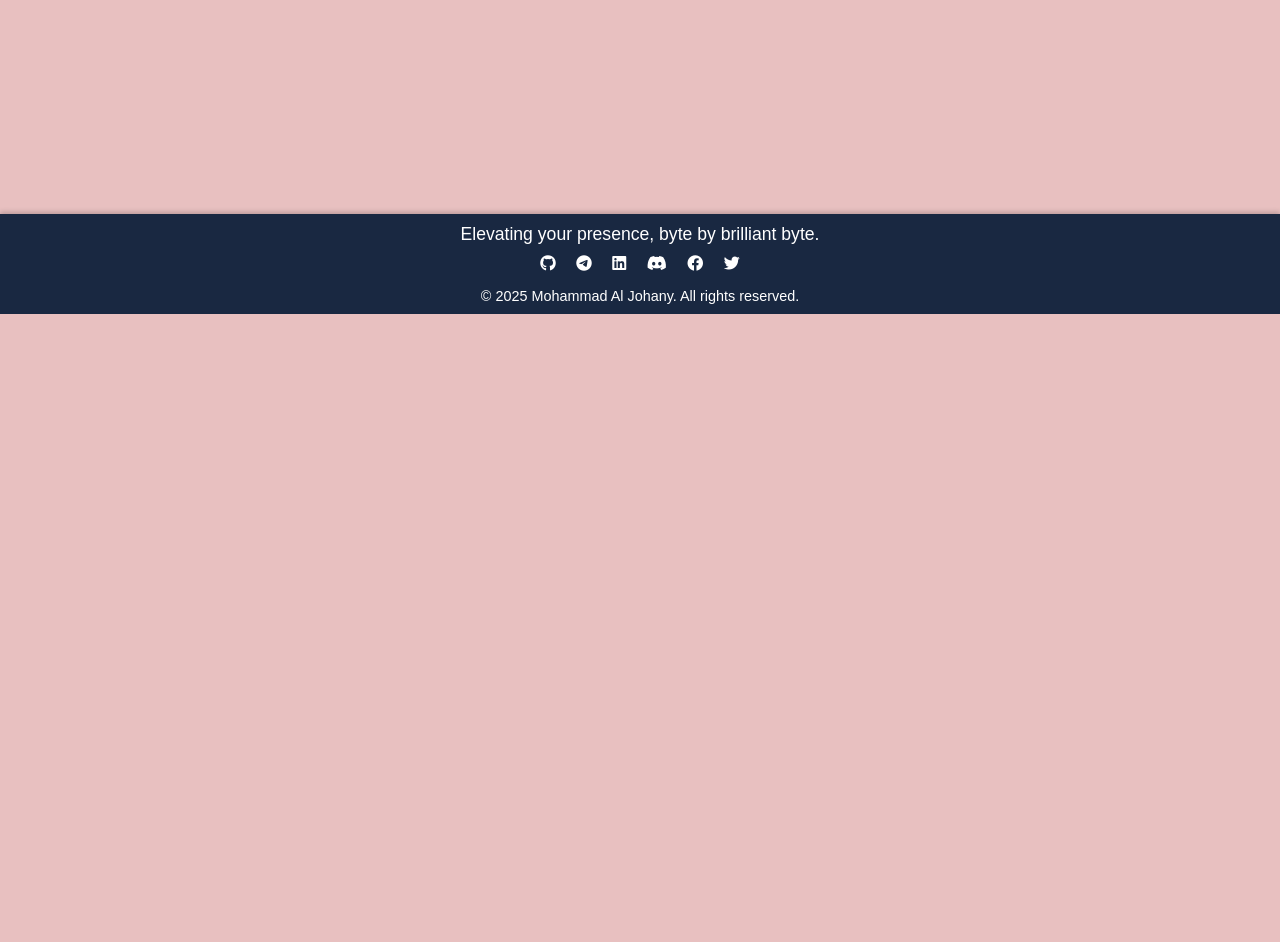
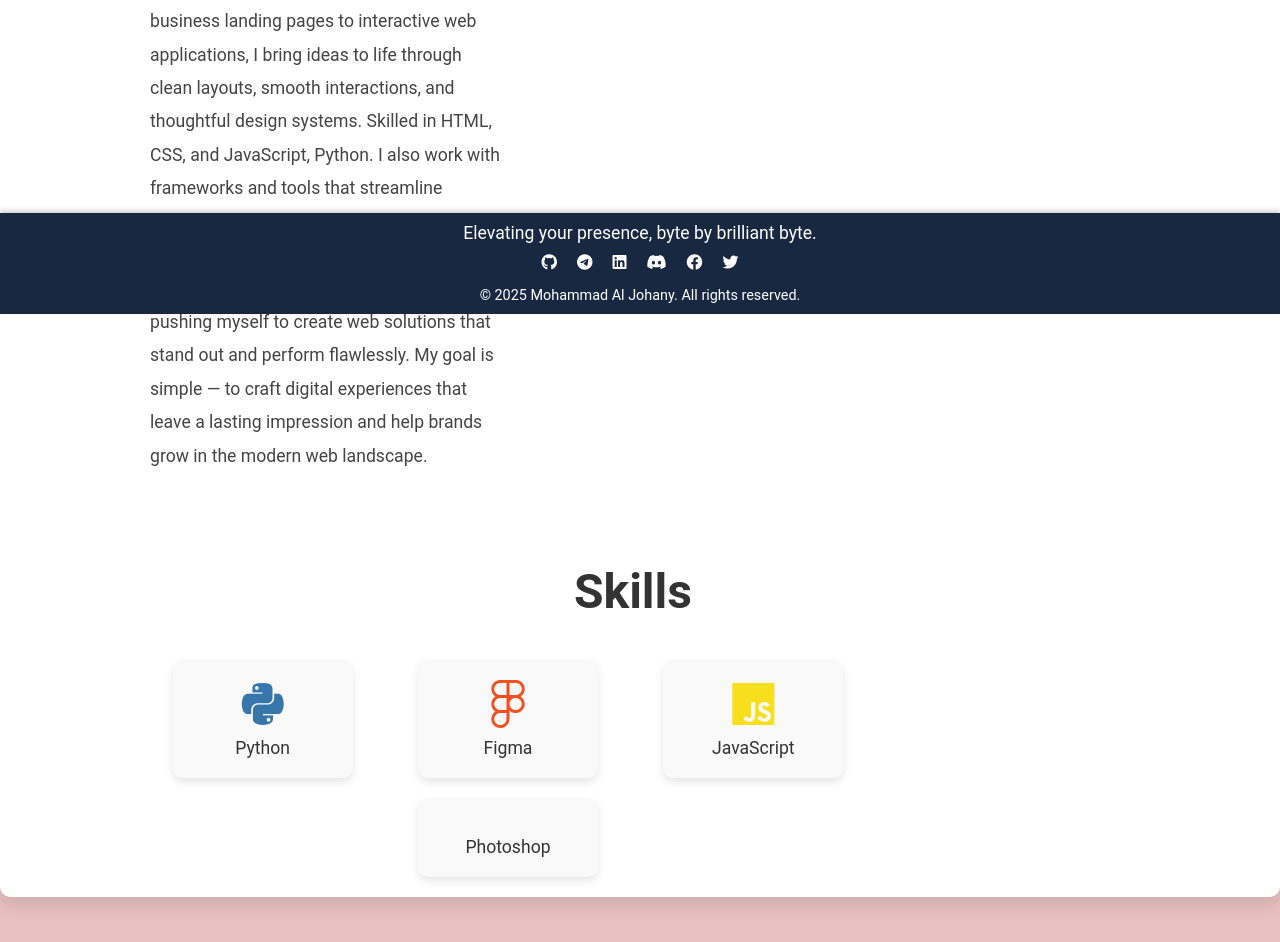
Before and after one commit to esh7n/portfolio, a plain HTML site: page about.html in a window 1280 px wide. Shown: the part 486-1428 px from the top of the page. Before the commit the page ends 800 px from the top, so only its background shows below. Drawn offline with Linux system fonts and the light colour scheme.

Commit message:
Feat: Refined about me page layout, added skill cards with colorful icons, and adjusted container width and spacing.

```diff
--- a/about.html
+++ b/about.html
@@ -32,12 +32,31 @@
 
                 From sleek portfolios and business landing pages to interactive web applications, I bring ideas to life
                 through clean layouts, smooth interactions, and thoughtful design systems. Skilled in HTML, CSS, and
-                JavaScript, I also work with frameworks and tools that streamline development and elevate user
+                JavaScript, Python. I also work with frameworks and tools that streamline development and elevate user
                 experience.
 
                 Beyond coding, I continually explore new technologies and design trends, constantly pushing myself to
                 create web solutions that stand out and perform flawlessly. My goal is simple — to craft digital
                 experiences that leave a lasting impression and help brands grow in the modern web landscape.</p>
+            <h2>Skills</h2>
+            <div class="skills-container">
+                <div class="skill-card">
+                    <i class="fab fa-python fa-3x"></i>
+                    <p>Python</p>
+                </div>
+                <div class="skill-card">
+                    <i class="fab fa-figma fa-3x"></i>
+                    <p>Figma</p>
+                </div>
+                <div class="skill-card">
+                    <i class="fab fa-js fa-3x"></i>
+                    <p>JavaScript</p>
+                </div>
+                <div class="skill-card">
+                    <i class="fab fa-adobe-photoshop fa-3x"></i>
+                    <p>Photoshop</p>
+                </div>
+            </div>
         </div>
         <img src="IMG_7606.JPG" alt="Profile Picture" class="about-img">
     </main>
--- a/style.css
+++ b/style.css
@@ -4,7 +4,8 @@
 }
 
 body {
-    font-family: Arial, Helvetica, sans-serif;
+    font-family: 'Roboto', Arial, sans-serif;
+    /* Changed to a more standard and readable font */
     background-color: rgb(232, 192, 192);
     margin: 0;
     display: flex;
@@ -91,48 +92,69 @@ header nav a:hover {
 main {
     flex-grow: 1;
     /* Allows main content to grow and push footer down */
-    /* display: flex; */ /* Removed conflicting flex property */
-    /* flex-direction: column; */ /* Removed conflicting flex property */
-    /* align-items: center; */ /* Removed conflicting flex property */
-    justify-content: flex-start; /* Kept for general vertical alignment */
+    /* display: flex; */
+    /* Removed conflicting flex property */
+    /* flex-direction: column; */
+    /* Removed conflicting flex property */
+    /* align-items: center; */
+    /* Removed conflicting flex property */
+    justify-content: flex-start;
+    /* Kept for general vertical alignment */
     padding: 20px;
 }
 
 /* Specific styles for the about page main content */
 main.about-page-main {
-    display: flex; /* Apply flexbox for about page layout */
-    flex-direction: row; /* Apply row direction for about page layout */
-    align-items: flex-start; /* Apply alignment for about page layout */
+    display: flex;
+    /* Apply flexbox for about page layout */
+    flex-direction: row;
+    /* Apply row direction for about page layout */
+    align-items: flex-start;
+    /* Apply alignment for about page layout */
+    background-color: #fff;
+    /* Subtle background for elevation */
+    padding: 20px 150px;
+    /* Adjusted padding to 20px top/bottom and 150px left/right */
+    border-radius: 10px;
+    /* Rounded corners */
+    box-shadow: 0 8px 16px rgba(0, 0, 0, 0.1);
+    /* Soft shadow for elevation */
+    margin: 0;
+    /* Removed auto margin to allow full width */
+    width: 100%;
+    /* Set width to 100% */
+    /* max-width: 1200px; */
+    /* Removed to allow full width */
+    justify-content: space-between;
+    /* Pushes content to edges */
 }
 
 /* Specific styles for the home page main content */
 main.home-page-main .container {
     display: flex;
     flex-direction: column;
-    align-items: center; /* Center children horizontally */
-    /* text-align: center; */ /* Not needed with flexbox alignment */
+    align-items: center;
+    /* Center children horizontally */
+    /* text-align: center; */
+    /* Not needed with flexbox alignment */
 }
 
 main.home-page-main .container section {
-    text-align: center; /* Center text within the section on the home page */
+    text-align: center;
+    /* Center text within the section on the home page */
 }
 
-/* Removed section styling as container is removed */
-/*
-section {
-    width: 100%;
-    margin: 40px auto;
-    padding: 30px;
-    background-color: #f9f9f9;
-    border-radius: 8px;
-    box-shadow: 0 4px 8px rgba(0, 0, 0, 0.1);
-    text-align: center;
+/* Specific styling for the about page's section */
+main.about-page-main section#about {
     display: flex;
+    /* Re-apply flexbox for about page layout */
     flex-wrap: wrap;
+    /* Allow items to wrap on smaller screens */
     justify-content: space-around;
+    /* Distribute space between items */
     align-items: center;
+    /* Re-apply for vertical alignment */
 }
-*/
 
 /* Removed .about-content styling as it's no longer a container */
 /*
@@ -153,34 +175,120 @@ section {
 
 /* Style for the about page text content */
 .about-text-content {
-    flex: 1; /* Allow text content to take up available space */
-    padding-right: 20px; /* Space between text and image */
-    text-align: left; /* Align text to the left */
+    flex: 1;
+    /* Increased flex to make the text container wider */
+    padding-right: 20px;
+    /* Space between text and image */
+    text-align: left;
+    /* Align text to the left */
+}
+
+.about-text-content h2 {
+    font-size: 3rem;
+    /* Changed to 3rem as requested */
+    text-align: center;
+    /* Ensure it is centered */
+    padding-top: 50px;
+    padding-left: 250px;
+    color: #333;
+}
+
+.skills-container {
+    display: flex;
+    justify-content: space-around;
+    /* Changed to space-around for better distribution */
+    flex-wrap: wrap;
+    /* Allow cards to wrap on smaller screens */
+    gap: 20px;
+    /* Space between cards */
+    margin-top: 30px;
+    width: 100%;
+    /* Ensure container takes full width of its parent */
+}
+
+.skill-card {
+    background-color: #f9f9f9;
+    padding: 20px;
+    border-radius: 10px;
+    box-shadow: 0 4px 8px rgba(0, 0, 0, 0.1);
+    /* Subtle shadow for pop-up effect */
+    text-align: center;
+    width: 180px;
+    /* Fixed width for each card */
+    transition: transform 0.3s ease, box-shadow 0.3s ease;
+}
+
+.skill-card:hover {
+    transform: translateY(-5px);
+    /* Lift effect on hover */
+    box-shadow: 0 6px 12px rgba(0, 0, 0, 0.15);
+}
+
+.skill-card i {
+    font-size: 3em;
+    /* Icon size */
+    margin-bottom: 10px;
+}
+
+.skill-card .fa-python {
+    color: #3776AB;
+    /* Official Python blue */
+}
+
+.skill-card .fa-figma {
+    color: #F24E1E;
+    /* Official Figma orange */
+}
+
+.skill-card .fa-js {
+    color: #F7DF1E;
+    /* Official JavaScript yellow */
+}
+
+.skill-card .fa-adobe-photoshop {
+    color: #31A8FF;
+    /* Official Photoshop blue */
+}
+
+.skill-card p {
+    font-size: 1.1rem;
+    color: #333;
+    margin: 0;
 }
 
 .about-img {
-    float: right; /* Position image to the right */
-    margin-left: 20px; /* Space between text and image */
-    max-width: 40%; /* Adjust size of the image */
+    max-width: 45%;
+    /* Adjusted max-width to balance with text content */
     height: auto;
     border-radius: 8px;
-    box-shadow: none; /* Remove shadow to blend with background */
-    border: none; /* Remove border to blend with background */
+    box-shadow: none;
+    /* Remove shadow to blend with background */
+    border: none;
+    /* Remove border to blend with background */
+    margin-left: 20px;
+    /* Space between text and image */
 }
 
 /* Ensure h1 and p within main don't inherit unwanted styles and align left */
 .about-title {
     color: #333;
-    font-size: 2.5rem;
-    margin-bottom: 20px;
+    font-size: 2.1rem;
+    /* Made font 1.1rem smaller */
+    margin-bottom: 15px;
     text-align: left;
 }
 
 .about-description {
-    color: #666;
+    color: #444;
+    /* Slightly darker text for better contrast */
     font-size: 1.1rem;
-    line-height: 1.6;
+    /* Made font 1.1rem smaller */
+    line-height: 1.9;
     text-align: left;
+    max-width: 50%;
+    /* Ensure paragraph does not take more than half page width */
+    margin: 0;
+    /* Remove default paragraph margins */
 }
 
 .profile-pic {
@@ -207,13 +315,17 @@ section p {
 }
 
 main p {
-    margin: 0 0 10px 0; /* Adjust margins for text */
+    margin: 0 0 10px 0;
+    /* Adjust margins for text */
 }
 
 .container {
-    max-width: 1200px; /* Or your preferred max width */
-    margin: 0 auto; /* Center the container */
-    padding: 0 20px; /* Add some horizontal padding */
+    max-width: 100%;
+    /* Set max-width to 100% of the page */
+    margin: 0 auto;
+    /* Center the container */
+    padding: 0 20px;
+    /* Add some horizontal padding */
 }
 
 .project-list {
@@ -347,7 +459,8 @@ p {
 
 .footer-slogan {
     color: #fff;
-    font-size: 1.1rem; /* Increased font size */
+    font-size: 1.1rem;
+    /* Increased font size */
     margin-bottom: 10px;
     text-align: center;
 }
```
